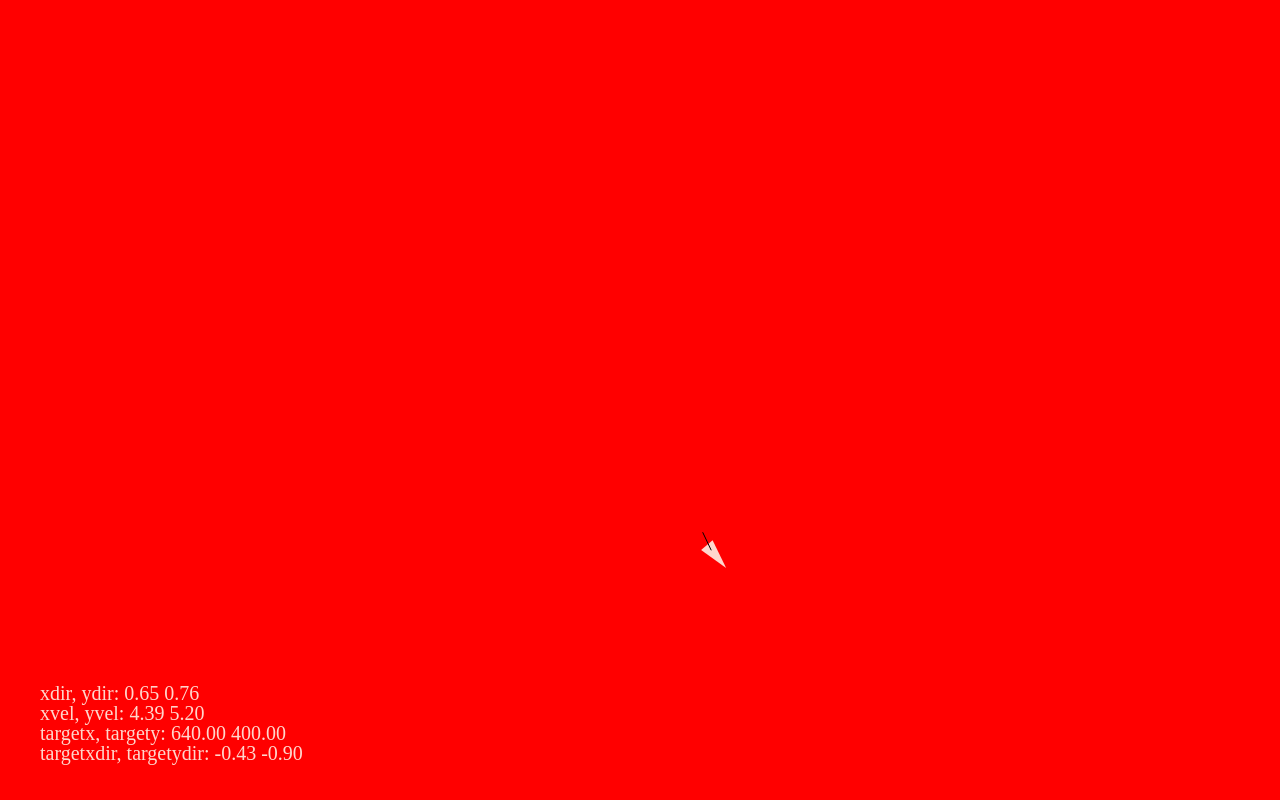
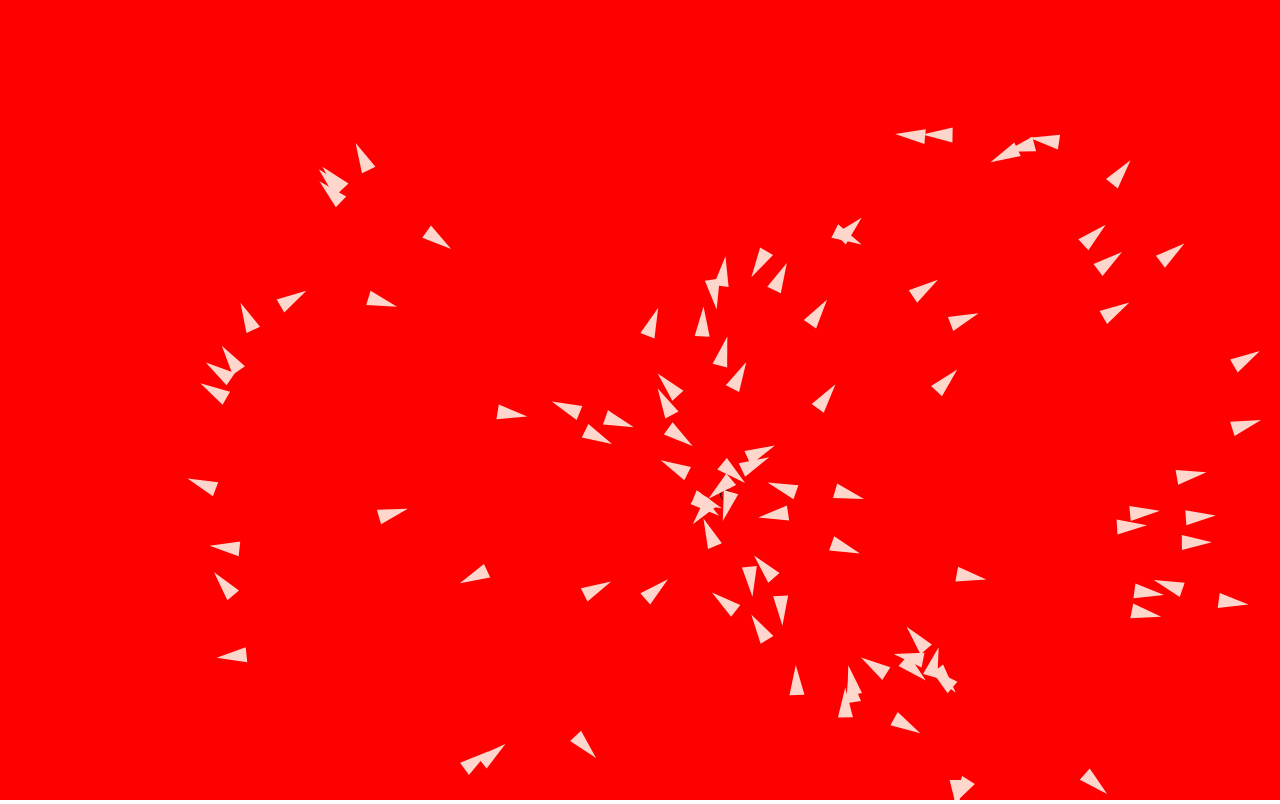
Before and after one commit to zacktraczyk/Boid-Simulation, a plain HTML site: page index.html in a window 1280 px wide. Drawn offline with Linux system fonts and the light colour scheme.

Commit message:
Boid Swarm

```diff
--- a/index.html
+++ b/index.html
@@ -5,6 +5,8 @@
 		<style>
 			body {
 				margin: 0px;
+				height: 100%;
+				overflow: hidden;
 			}
 		</style>
     </head>
--- a/script.js
+++ b/script.js
@@ -4,30 +4,44 @@ const ctx = c.getContext('2d')
 
 // Clamp number between two values with the following line:
 const clamp = (num, min, max) => Math.min(Math.max(num, min), max);
-let b1, I;
+let Boids, target
+let I
 
 function Init() {
     let { w, h } = resizeWindow()
 
-    b1 = new Boid(10, 10, 30, 30)
-    b1.randomLocation(w, h)
+    target = new Target(10, 100)
+    target.randomLocation(w, h)
+
+    Boids = new BoidController(100)
+    Boids.spawn(w, h, target)
+
+    // Setup Keyboard Input
     I = new IO()
+    I.addKeyListeners();
 
     loop()
 }
 
-function loop() {
-    let { w, h } = resizeWindow()
+function update() {
+    target.move(w, h, I.keyState)
+    Boids.move(w, h)
+}
+
+function draw(w, h) {
     ctx.clearRect(0, h, w, h)
-
     ctx.fillStyle = "red"
     ctx.fillRect(0, 0, w, h)
 
-    I.addKeyListeners();
+    target.draw()
+    Boids.draw()
+}
 
-    b1.draw()
-    b1.move(w, h, I.keyState)
-    b1.debug(w, h)
+function loop() {
+    let { w, h } = resizeWindow()
+
+    update()
+    draw(w, h)
 
     requestAnimationFrame(loop)
 }
@@ -39,6 +53,70 @@ function resizeWindow() {
     h = window.innerHeight
 
     return { w, h }
+}
+
+class Target {
+    constructor(x, y) {
+        this.x = x
+        this.y = y
+
+        this.color = "black"
+    }
+
+    randomLocation(w, h) {
+        if (w == null || h == null) {
+            w = 500
+            h = 500
+        }
+
+        let rand = Math.random()
+        this.x = rand*w
+        rand = Math.random()
+        this.y = rand*h
+
+    }
+
+    move(w, h, dir) {
+        if (dir.right) this.x += 5
+        if (dir.left) this.x -= 5
+        if (dir.up) this.y -= 5
+        if (dir.down) this.y += 5
+
+    }
+
+    draw() {
+        ctx.color = this.color
+        ctx.beginPath();
+        ctx.arc(this.x, this.y, 5, 0, 2 * Math.PI);
+        ctx.stroke();
+    }
+}
+
+class BoidController {
+
+    constructor(maxInst){
+        this.instances = new Array()
+        this.maxInst = maxInst
+    }
+
+    spawn(w, h, t) {
+        for (let i = 0; i < this.maxInst; i++) {
+            let b = new Boid(10, 10, 30, 30)
+            b.randomLocation(w, h)
+            b.target = t
+            this.instances.push(b)
+        }
+    }
+
+    draw() {
+        this.instances.forEach(b => b.draw())
+    }
+
+    move(w, h){
+        for (let i = 0; i < this.instances.length; i++) {
+            this.instances[i].move(w, h)
+        }
+    }
 }
 
 class Boid {
@@ -55,8 +133,7 @@ class Boid {
 
         this.xvel = 1
         this.yvel = 1
-        this.accel = 0.1
-        this.maxSpeed = 4
+        this.accel = 0.4
 
         this.target = { x: 0, y: 0}
 
@@ -71,15 +148,9 @@ class Boid {
         }
 
         let rand = Math.random()
-        if (rand < 0.5) { // side
-            this.x = rand < 0.5 ? -this.w - 5 : w + 5
-            rand = Math.random()
-            this.y = rand*(h+10) - 5
-        } else { // top/bottom
-            this.x = rand*(w+10) - 5
-            rand = Math.random()
-            this.y = rand < 0.5 ? -this.h - 5 : h + 5
-        }
+        this.x = rand*w
+        rand = Math.random()
+        this.y = rand*h
 
     }
 
@@ -92,34 +163,17 @@ class Boid {
         ctx.fill();
     }
 
-    move(w, h, dir) {
-        // Increase speed if keydown
-        // if (dir.right) this.angle += this.turnSpeed
-        // if (dir.left)  this.angle -= this.turnSpeed
+    move(w, h) {
+        let xdiff = this.target.x - this.x
+        let ydiff = this.target.y - this.y
+        let distance = Math.sqrt(xdiff*xdiff + ydiff*ydiff)
 
-        // if (dir.down)  this.angle += this.turnSpeed
-        // if (dir.up)    this.angle -= this.turnSpeed
-
-        // let targetx = w/2
-        // let targety = h/2
-        // let xcomp = targetx - this.x
-        // let ycomp = targety - this.y
-        // let mag = Math.sqrt(xcomp*xcomp + ycomp*ycomp)
-        // this.xdir = xcomp/mag
-        // this.ydir = ycomp/mag
-
-        // this.angle = Math.atan(ycomp/xcomp)
-        this.target.x = w/2
-        this.target.y = h/2
-        let xcomp = this.target.x - this.x
-        let ycomp = this.target.y - this.y
-        let distance = Math.sqrt(xcomp*xcomp + ycomp*ycomp)
-
-        let targetxdir = xcomp/distance
-        let targetydir = ycomp/distance
+        let targetxdir = xdiff/distance
+        let targetydir = ydiff/distance
 
         this.xvel += this.accel*targetxdir
         this.yvel += this.accel*targetydir
+
         this.calculateDir();
 
         this.x += this.xvel
@@ -134,9 +188,6 @@ class Boid {
             this.xdir = this.xvel/mag
             this.ydir = this.yvel/mag
         }
-
-        // this.x = clamp(this.x, this.w/2 + 5, w - this.w/2 - 5)
-        // this.y = clamp(this.y, this.h/2 + 5, h - this.h/2 - 5)
     }
 
     keepOnScreen(w, h) {
@@ -156,22 +207,18 @@ class Boid {
         ctx.fillText("xvel, yvel: " + this.xvel.toFixed(2) + " " + this.yvel.toFixed(2), x, y)
         y += 20
         ctx.fillText("targetx, targety: " + this.target.x.toFixed(2) + " " + this.target.y.toFixed(2), x, y)
-        y += 20
-        this.target.x = w/2
-        this.target.y = h/2
-        let xcomp = this.target.x - this.x
-        let ycomp = this.target.y - this.y
-        let distance = Math.sqrt(xcomp*xcomp + ycomp*ycomp)
 
-        let targetxdir = xcomp/distance
-        let targetydir = ycomp/distance
+        // TARGET LINE
+        let xdiff = this.target.x - this.x
+        let ydiff = this.target.y - this.y
+        let distance = Math.sqrt(xdiff*xdiff + ydiff*ydiff)
 
-        ctx.beginPath();
-        ctx.moveTo(this.x, this.y);
-        ctx.lineTo(this.x + targetxdir*20, this.y + targetydir*20);
-        ctx.stroke();
-
-        ctx.fillText("targetxdir, targetydir: " + targetxdir.toFixed(2) + " " + targetydir.toFixed(2), x, y)
+        let targetxdir = xdiff/distance
+        let targetydir = ydiff/distance
+        ctx.beginPath()
+        ctx.moveTo(this.x, this.y)
+        ctx.lineTo(this.x + targetxdir*20, this.y + targetydir*20)
+        ctx.stroke()
     }
 }
 
```
